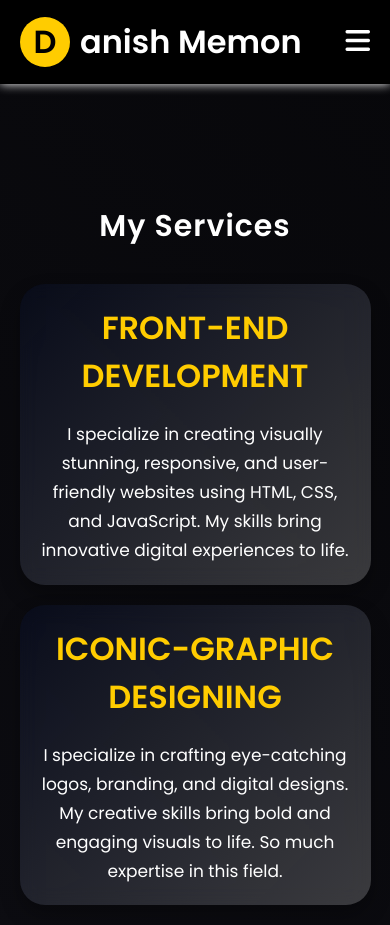
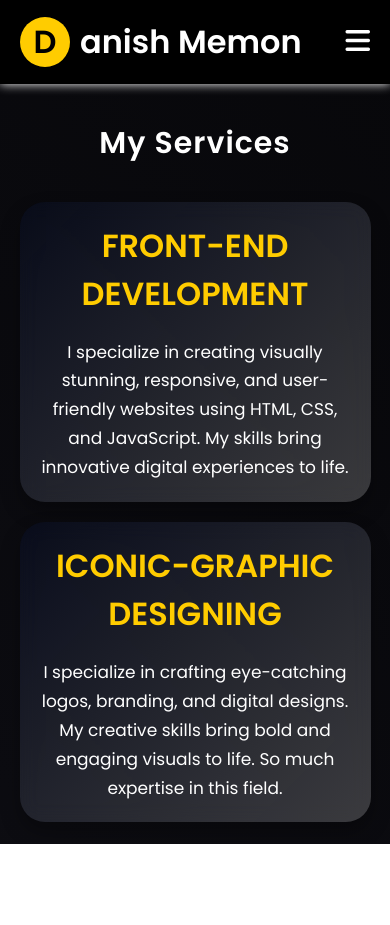
Before and after one commit to danishmemon55/Danish21, a plain HTML site: page index 3.html in a window 390 px wide. After the commit the page ends 844 px from the top, so only its background shows below. Drawn offline with Linux system fonts and the light colour scheme.

Commit message:
Update style3.css

```diff
--- a/style3.css
+++ b/style3.css
@@ -189,6 +189,11 @@ header nav ul li a:hover {
 
 /* Mobile Responsiveness */
 @media (max-width: 768px) {
+     .services-section{
+      position: fixed;
+      overflow: auto;
+      max-height: 100vh;
+     }
     .services-section h1 {
         font-size: 30px; /* Smaller size for mobile */
         margin-top: 0%;
@@ -215,7 +220,6 @@ header nav ul li a:hover {
         font-size: 17px; /* Adjust paragraph size for mobile */
     }
 }
-
 /* Keyframes for background animation */
 @keyframes gradient {
     0% {
```
